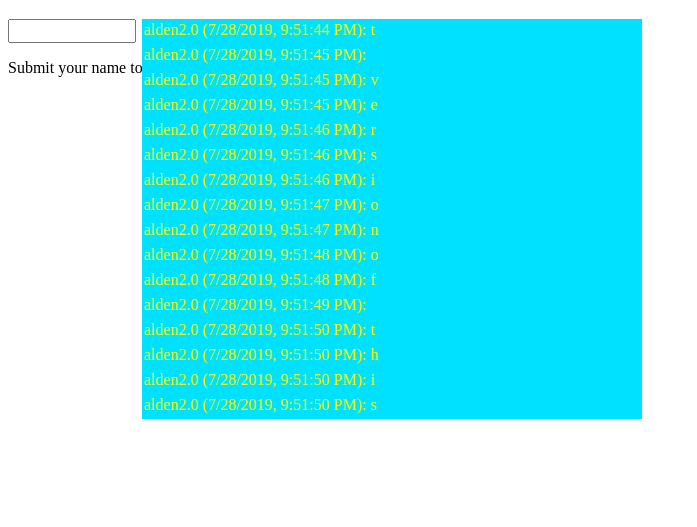
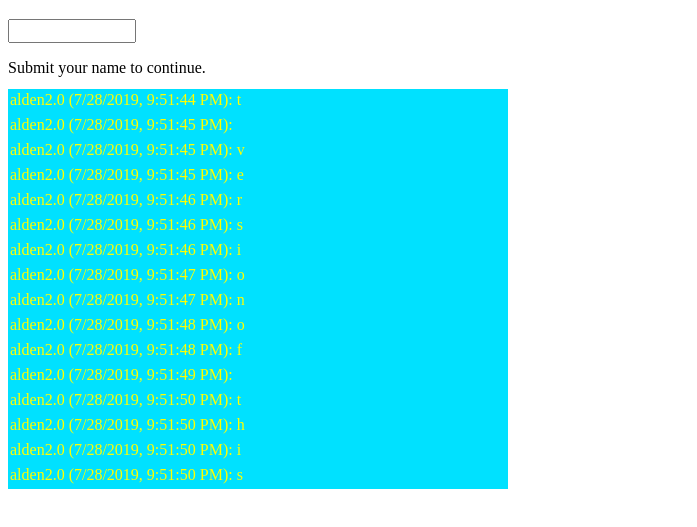
Before and after one commit to miamiww/typo_chat, a website: page views/index.html in a window 1280 px wide. Shown: the part 61-588 px from the top of the page, without its empty margins (0-697 px from the left). Drawn offline with nearby package versions, Linux system fonts and the light colour scheme; files that its build step writes are made by us from their sources; no server answers; files whose address does not match are found by name.

Commit message:
fixing margins

```diff
--- a/public/style.css
+++ b/public/style.css
@@ -1,8 +1,7 @@
 chatbody {
     position: absolute;
-    left: 15%;
-    margin-left: -50px;
-    top: 80px;
+    margin-left: 0px;
+    top: 150px;
     background-color: #00e1ff;
     width: 500px;
     height: 400px;
```
